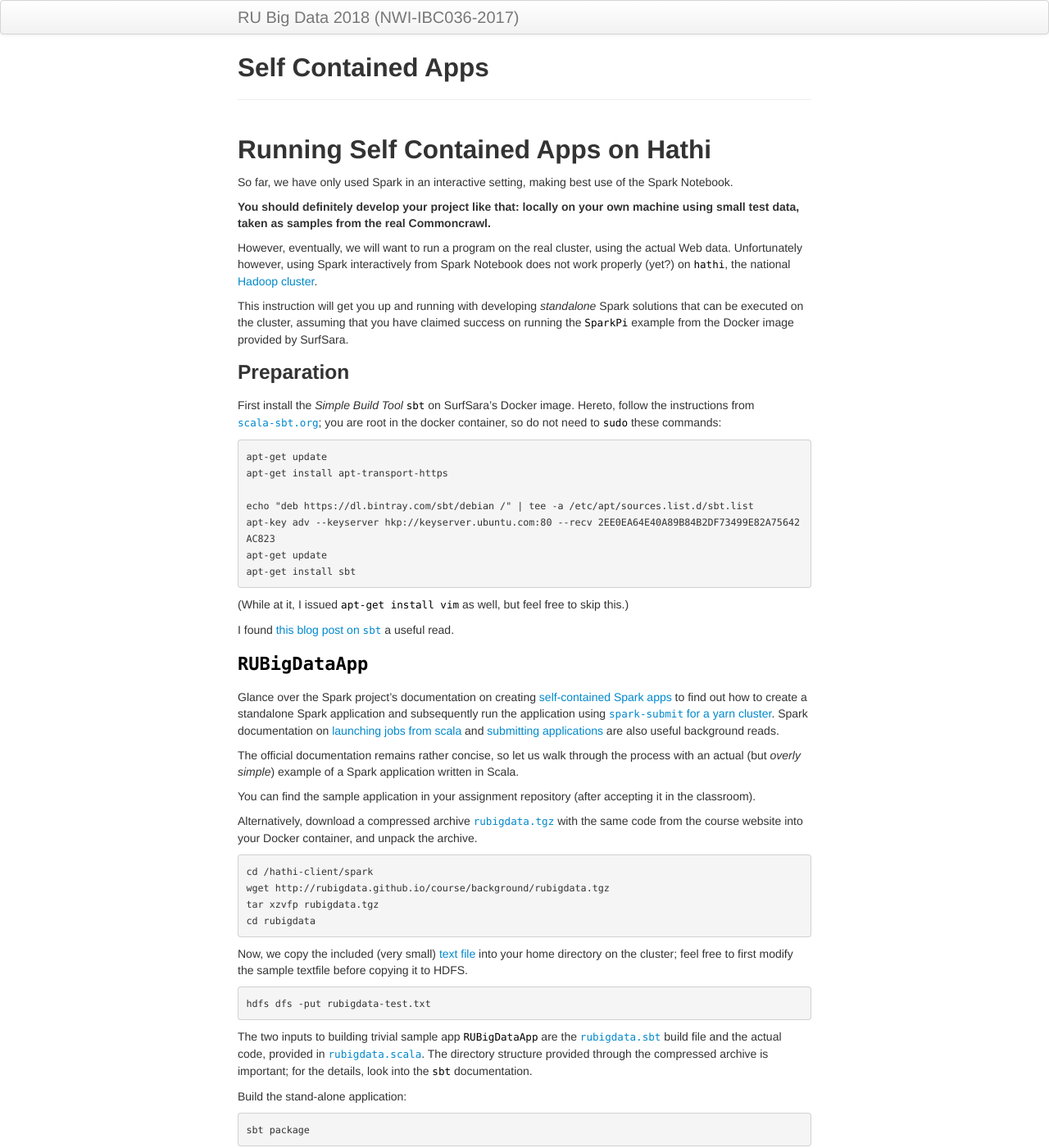
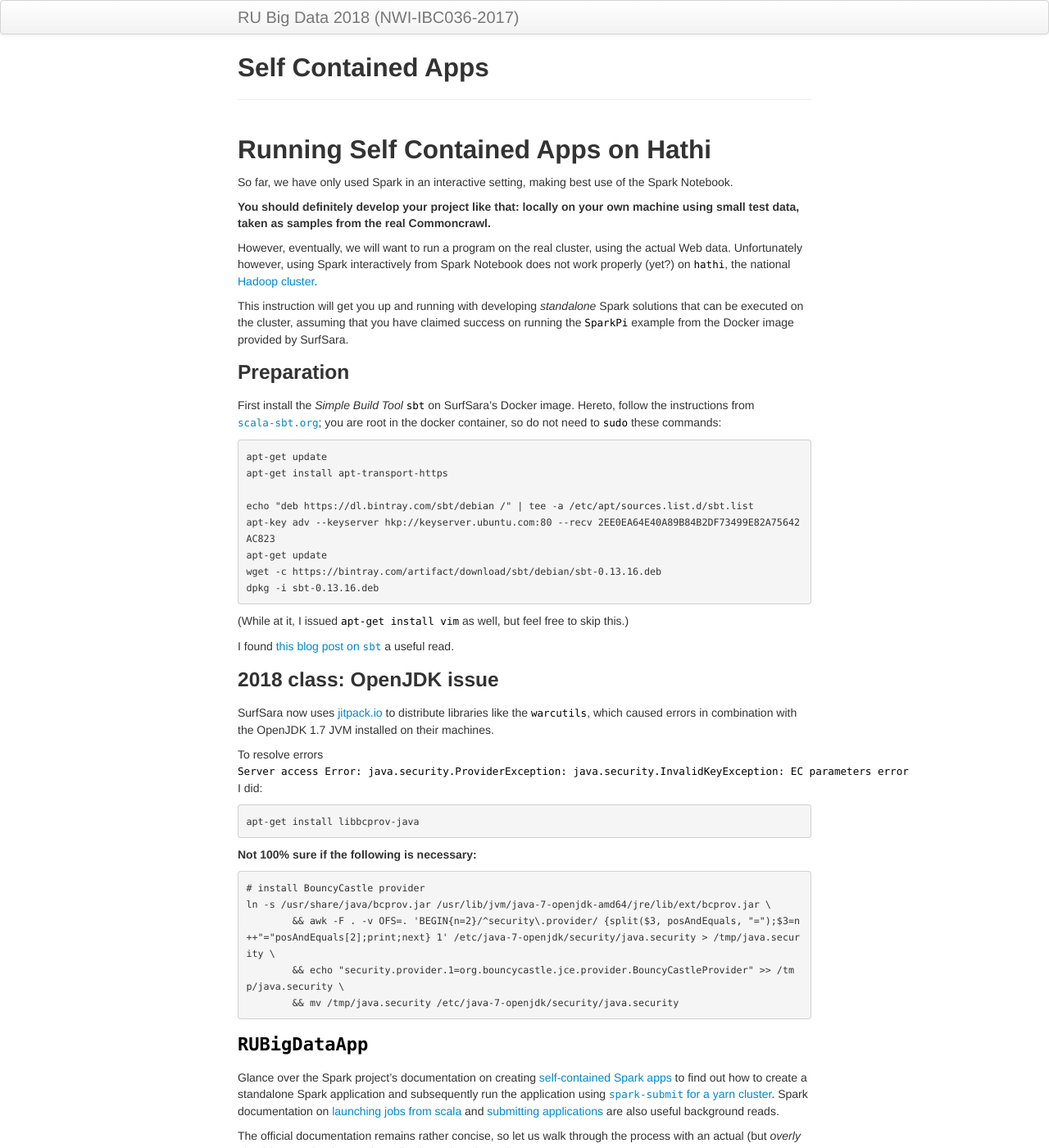
Before and after one commit to Thelukepet/course, a Jekyll site: the page built from background/sbt.md, in a window 1280 px wide and 1400 px high. Shown: the whole window at 82% size. Built offline with Jekyll 4.4.1, drawn with Linux system fonts in a browser that asks for light colours.

Commit message:
Stuff that may be necessary to work with the openjdk in the surfsara docker

````diff
--- a/background/sbt.md
+++ b/background/sbt.md
@@ -32,12 +32,36 @@ apt-get install apt-transport-https
 echo "deb https://dl.bintray.com/sbt/debian /" | tee -a /etc/apt/sources.list.d/sbt.list
 apt-key adv --keyserver hkp://keyserver.ubuntu.com:80 --recv 2EE0EA64E40A89B84B2DF73499E82A75642AC823
 apt-get update
-apt-get install sbt
+wget -c https://bintray.com/artifact/download/sbt/debian/sbt-0.13.16.deb
+dpkg -i sbt-0.13.16.deb
 ```
 
 (While at it, I issued `apt-get install vim` as well, but feel free to skip this.)
 
 I found [this blog post on `sbt`](http://xerial.org/blog/2014/03/24/sbt/) a useful read.
+
+### 2018 class: OpenJDK issue
+
+SurfSara now uses [jitpack.io](https://jitpack.io/) to distribute libraries like the `warcutils`,
+which caused errors in combination with the OpenJDK 1.7 JVM installed on their machines.
+
+To resolve errors `Server access Error: java.security.ProviderException: java.security.InvalidKeyException: EC parameters error` I did:
+
+```
+apt-get install libbcprov-java
+```
+
+__Not 100% sure if the following is necessary:__
+
+```
+# install BouncyCastle provider
+ln -s /usr/share/java/bcprov.jar /usr/lib/jvm/java-7-openjdk-amd64/jre/lib/ext/bcprov.jar \
+        && awk -F . -v OFS=. 'BEGIN{n=2}/^security\.provider/ {split($3, posAndEquals, "=");$3=n++"="posAndEquals[2];print;next} 1' /etc/java-7-openjdk/security/java.security > /tmp/java.security \
+        && echo "security.provider.1=org.bouncycastle.jce.provider.BouncyCastleProvider" >> /tmp/java.security \
+        && mv /tmp/java.security /etc/java-7-openjdk/security/java.security
+```
+
+
 
 ### `RUBigDataApp`
 
````
